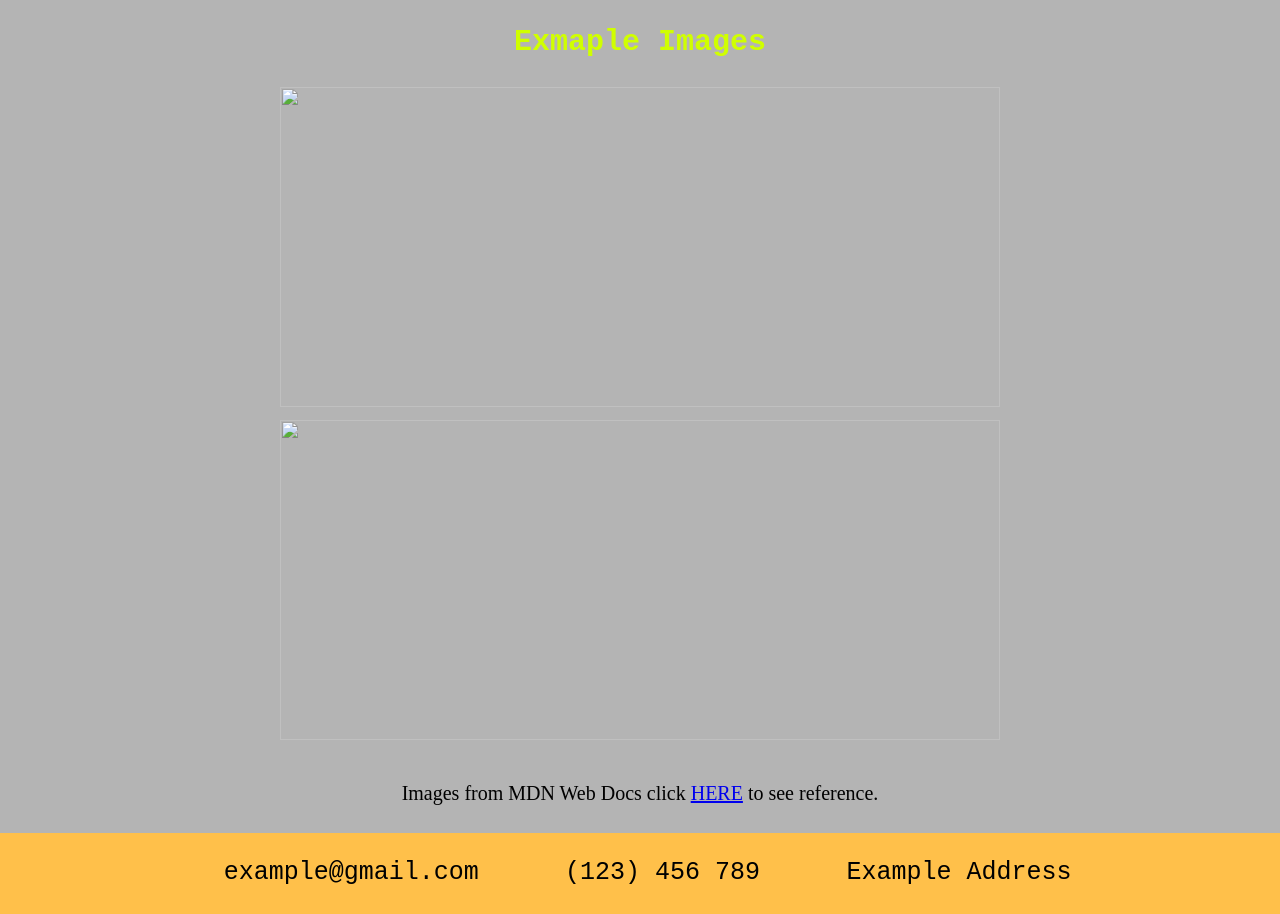
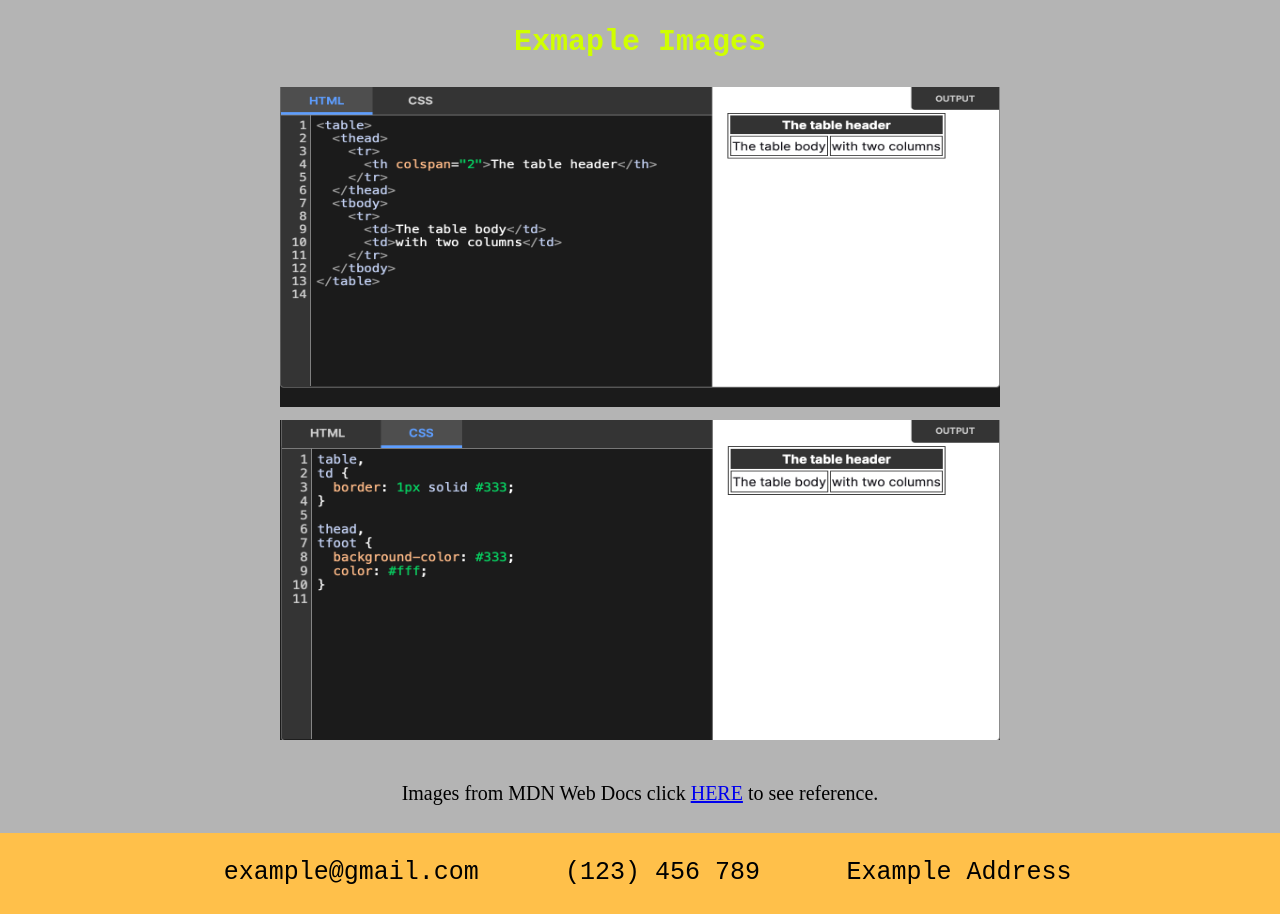
Before and after one commit to ChristopherNorcott/cheat-sheet, a plain HTML site: page index.html in a window 1280 px wide. Shown: the part 914-1828 px from the top of the page. Drawn offline with Linux system fonts and the light colour scheme; files that its build step writes are made by us from their sources.

Commit message:
Update index.html

```diff
--- a/index.html
+++ b/index.html
@@ -4,7 +4,7 @@
     <meta charset="UTF-8">
     <meta name="viewport" content="width=device-width, initial-scale=1.0">
     <title>HTML/CSS Cheat-Sheet</title>
-    <link rel="stylesheet" href="./resources/css/index.css">
+    <link rel="stylesheet" href="index.css">
 </head>
 <body>
     <!-- Add a navigation bar to search for other HTML tags other than the table tag, for example the heading tags (h1, h2, h3, h4, h5 and h6)-->
@@ -86,8 +86,8 @@
     </table>
     <div class="examples">
         <h2 class="title">Exmaple Images</h2>
-        <img src="./resources/images/Screenshot 2023-08-29 at 17.55.00.png" alt="" height="320" width="720">
-        <img src="./resources/images/Screenshot 2023-08-29 at 17.55.19.png" alt="" height="320" width="720">
+        <img src="Screenshot 2023-08-29 at 17.55.00.png" alt="" height="320" width="720">
+        <img src="Screenshot 2023-08-29 at 17.55.19.png" alt="" height="320" width="720">
         <p>Images from MDN Web Docs click <a href="https://developer.mozilla.org/en-US/docs/Web/HTML/Element/table" id="external-link">HERE</a> to see reference.</p>
     </div>
     <footer>
```
